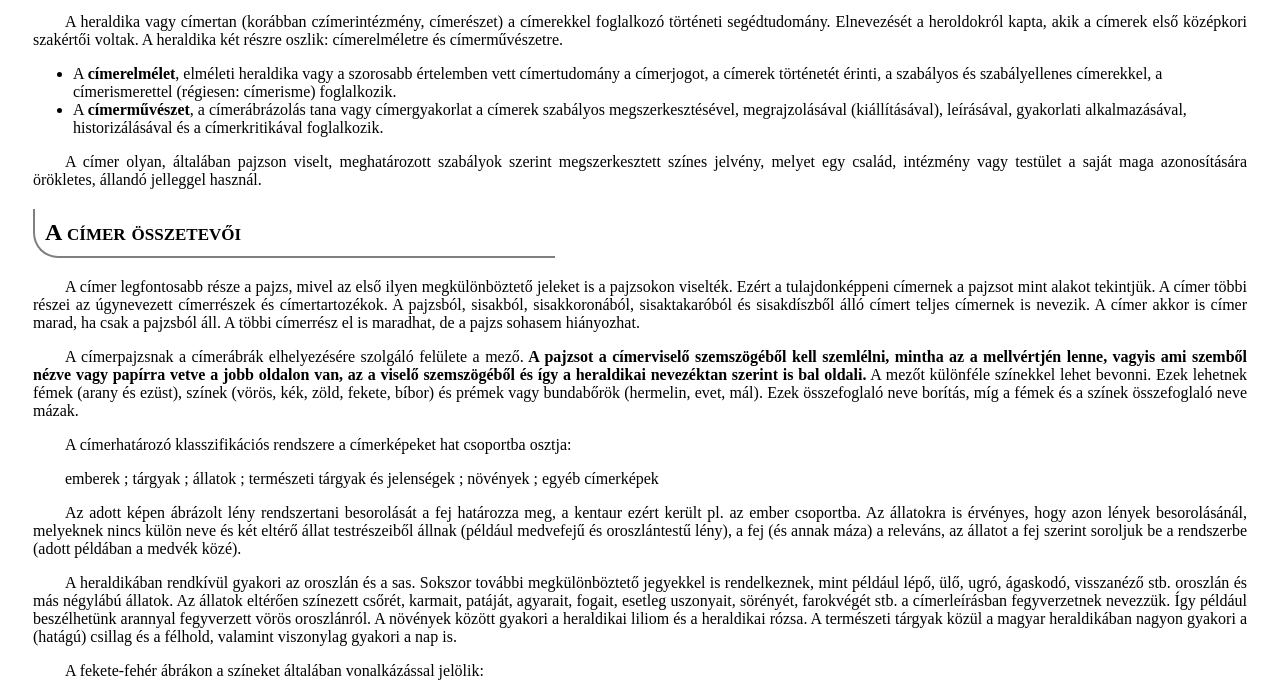
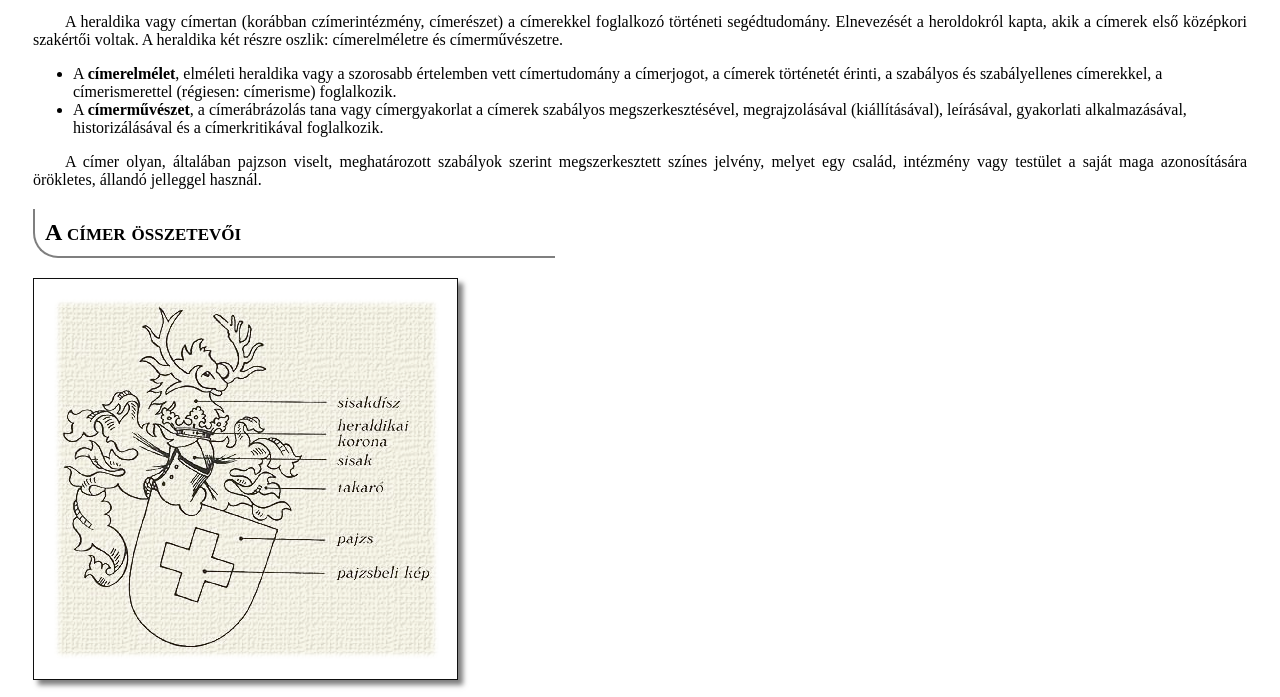
Before and after one commit to kuszd24d/heraldika, a plain HTML site: page index.html in a window 1280 px wide. Shown: the part 102-799 px from the top of the page. Drawn offline with Linux system fonts and the light colour scheme.

Commit message:
sevenandhalf

```diff
--- a/index.html
+++ b/index.html
@@ -18,6 +18,7 @@
 <p>A címer olyan, általában pajzson viselt, meghatározott szabályok szerint megszerkesztett színes jelvény, melyet egy család, intézmény vagy testület a saját maga azonosítására örökletes, állandó jelleggel használ.</p>
 
 <h2>A címer összetevői</h2>
+<img src="teljescimer.png" alt="teljes címer részei" title="teljes címer részei" class="teljes">
 
 <p>A címer legfontosabb része a pajzs, mivel az első ilyen megkülönböztető jeleket is a pajzsokon viselték. Ezért a tulajdonképpeni címernek a pajzsot mint alakot tekintjük. A címer többi részei az úgynevezett címerrészek és címertartozékok. A pajzsból, sisakból, sisakkoronából, sisaktakaróból és sisakdíszből álló címert teljes címernek is nevezik. A címer akkor is címer marad, ha csak a pajzsból áll. A többi címerrész el is maradhat, de a pajzs sohasem hiányozhat.</p>
 <p>A címerpajzsnak a címerábrák elhelyezésére szolgáló felülete a mező.<b class="fk"> A pajzsot a címerviselő szemszögéből kell szemlélni, mintha az a mellvértjén lenne, vagyis ami szemből nézve vagy papírra vetve a jobb oldalon van, az a viselő szemszögéből és így a heraldikai nevezéktan szerint is bal oldali.</b> A mezőt különféle színekkel lehet bevonni. Ezek lehetnek fémek (arany és ezüst), színek (vörös, kék, zöld, fekete, bíbor) és prémek vagy bundabőrök (hermelin, evet, mál). Ezek összefoglaló neve borítás, míg a fémek és a színek összefoglaló neve mázak.</p>
```
